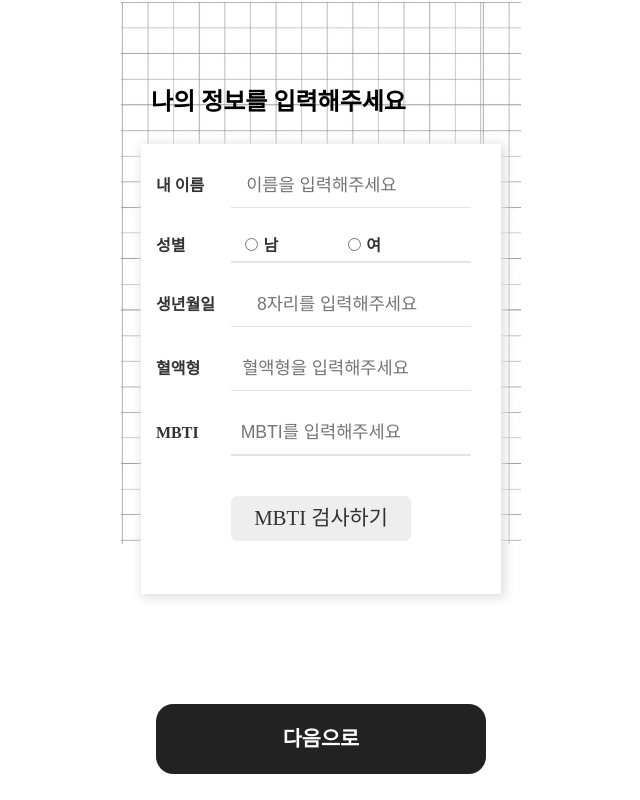
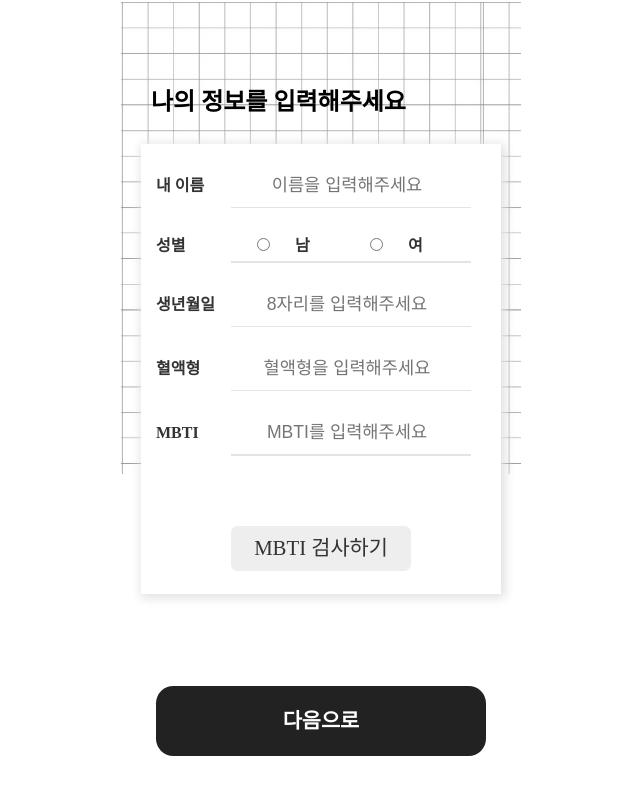
Before and after one commit to codnjs779/chemistry, a React (Create React App) app: page /mepage in a window 1280 px wide. Shown: the whole page, without its empty margins (319-959 px from the left). Built offline with nearby package versions, Linux system fonts and the light colour scheme; a web font is replaced by a local one.

Commit message:
input style

```diff
--- a/package.json
+++ b/package.json
@@ -21,10 +21,12 @@
         "react-router-dom": "^6.0.2",
         "react-scripts": "4.0.3",
         "react-toastify": "^8.1.0",
+        "react-yup": "^1.23.0",
         "redux": "^4.1.2",
         "redux-devtools-extension": "^2.13.9",
         "styled-components": "^5.3.3",
-    "web-vitals": "^1.0.1"
+        "web-vitals": "^1.0.1",
+        "yup": "^0.29.3"
     },
     "scripts": {
         "start": "react-scripts start",
--- a/src/components/MeinputPage.jsx
+++ b/src/components/MeinputPage.jsx
@@ -1,6 +1,8 @@
 import React, { useState } from "react";
 import { Link } from "react-router-dom";
 import { useDispatch } from "react-redux";
+import { useForm } from "react-hook-form";
+
 import BloodModal from "../modal/BloodModal";
 import MbtiModal from "../modal/MbtiModal";
 
@@ -19,11 +21,7 @@ const MeinputPage = () => {
     const [blood, setBlood] = useState("");
     const [mbti, setMbti] = useState("");
 
-    const handleSubmit = (e) => {
-        e.preventDefault();
-    };
-
-    const onClick = () =>
+    const onClick = () => {
         dispatch({
             type: "ADD_ME_DATA",
             payload: {
@@ -34,6 +32,18 @@ const MeinputPage = () => {
                 mbti,
             },
         });
+    };
+
+    // const handleSubmit = (e) => {
+    //     e.preventDefault();
+    // };
+
+    const {
+        register,
+        handleSubmit,
+        formState: { errors },
+    } = useForm();
+    const onSubmit = () => console.log("htll");
 
     return (
         <>
@@ -46,12 +56,14 @@ const MeinputPage = () => {
 
             <InputBoxStyle>
                 <div className="inputBox">
-                    <form onSubmit={handleSubmit}>
+                    <form onSubmit={handleSubmit(onSubmit)}>
                         <div>
                             <label htmlFor="내이름">내 이름</label>
-                            <input type="text" placeholder="이름을 입력해주세요" value={name} onChange={(e) => setName(e.target.value)} />
+                            <input type="text" {...register("name", { required: true })} placeholder="이름을 입력해주세요" value={name} onChange={(e) => setName(e.target.value)} />
                         </div>
+                        {errors.message && alert("이름을 입력하지 않았습니다")}
                         <div className="line" />
+
                         <div className="genderType">
                             <label htmlFor="성별" className="genderTitle">
                                 성별
@@ -99,6 +111,18 @@ const MeinputPage = () => {
                             />
                         </div>
                         <div className="line" />
+
+                        <div className="buttonSet">
+                            <InputBtnStyle>
+                                <ButtonDesign>
+                                    <Link to="/youpage">
+                                        <button type="submit" className="blackBtn" onClick={onClick}>
+                                            다음으로
+                                        </button>
+                                    </Link>
+                                </ButtonDesign>
+                            </InputBtnStyle>
+                        </div>
                     </form>
                     <div
                         className="mbtiLink"
@@ -110,18 +134,6 @@ const MeinputPage = () => {
                     </div>
                 </div>
             </InputBoxStyle>
-
-            <div className="buttonSet">
-                <InputBtnStyle>
-                    <ButtonDesign>
-                        <Link to="/youpage">
-                            <button type="submit" className="blackBtn" onClick={onClick}>
-                                다음으로
-                            </button>
-                        </Link>
-                    </ButtonDesign>
-                </InputBtnStyle>
-            </div>
         </>
     );
 };
@@ -137,23 +149,17 @@ export const InputBoxStyle = styled.div`
         box-shadow: 2px 2px 10px 2px #e2e0e0;
     }
 
-    label {
-        font-weight: bold;
-        font-size: 1rem;
-        color: rgb(51 51 51);
-        margin-left: 15px;
-    }
-
     .genderType {
         .radioInput {
-            margin-left: 30px;
+            margin-left: 35px;
         }
 
         .labelGender {
             position: relative;
+            display: inline-block;
+            width: 40px;
         }
         .labelGender span {
-            padding: 10px;
         }
     }
 
@@ -163,7 +169,7 @@ export const InputBoxStyle = styled.div`
         font-size: 1.1rem;
         margin: 30px 10px 10px 10px;
         width: auto;
-        left: 30px;
+        text-align: center;
     }
 
     input:focus {
@@ -190,12 +196,20 @@ export const InputBoxStyle = styled.div`
         height: 45px;
         margin: auto;
         text-align: center;
-        top: 40px;
     }
 
     .mbtiLink span {
         position: relative;
         top: 12px;
+    }
+
+    label {
+        font-weight: bold;
+        font-size: 1rem;
+        color: rgb(51 51 51);
+        margin-left: 15px;
+        display: inline-block;
+        width: 66px;
     }
 `;
 
--- a/src/modal/BloodModal.jsx
+++ b/src/modal/BloodModal.jsx
@@ -62,12 +62,12 @@ let BloodModal = (props) => {
 const ModalStyle = styled.div`
     .BloodModal {
         width: 400px;
-        height: 400px;
+        height: 500px;
         background-color: rgb(255 255 255);
         border-radius: 25px;
         position: absolute;
         z-index: 2;
-        top: 380pt;
+        top: 310pt;
         margin: auto;
     }
 
```
Also changed, not shown: 2 other files (tests, documents, lock files or other folders). Lines whose indentation alone changed are shown as unchanged.
